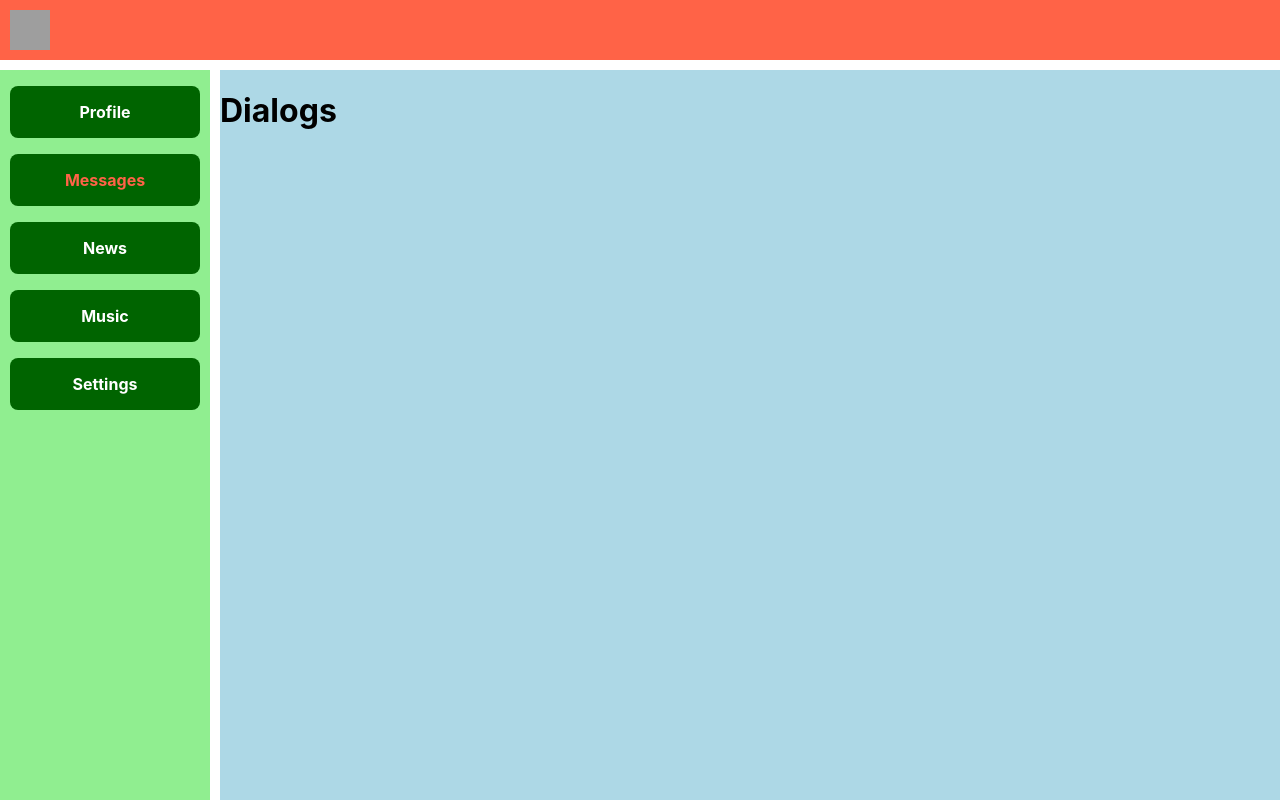
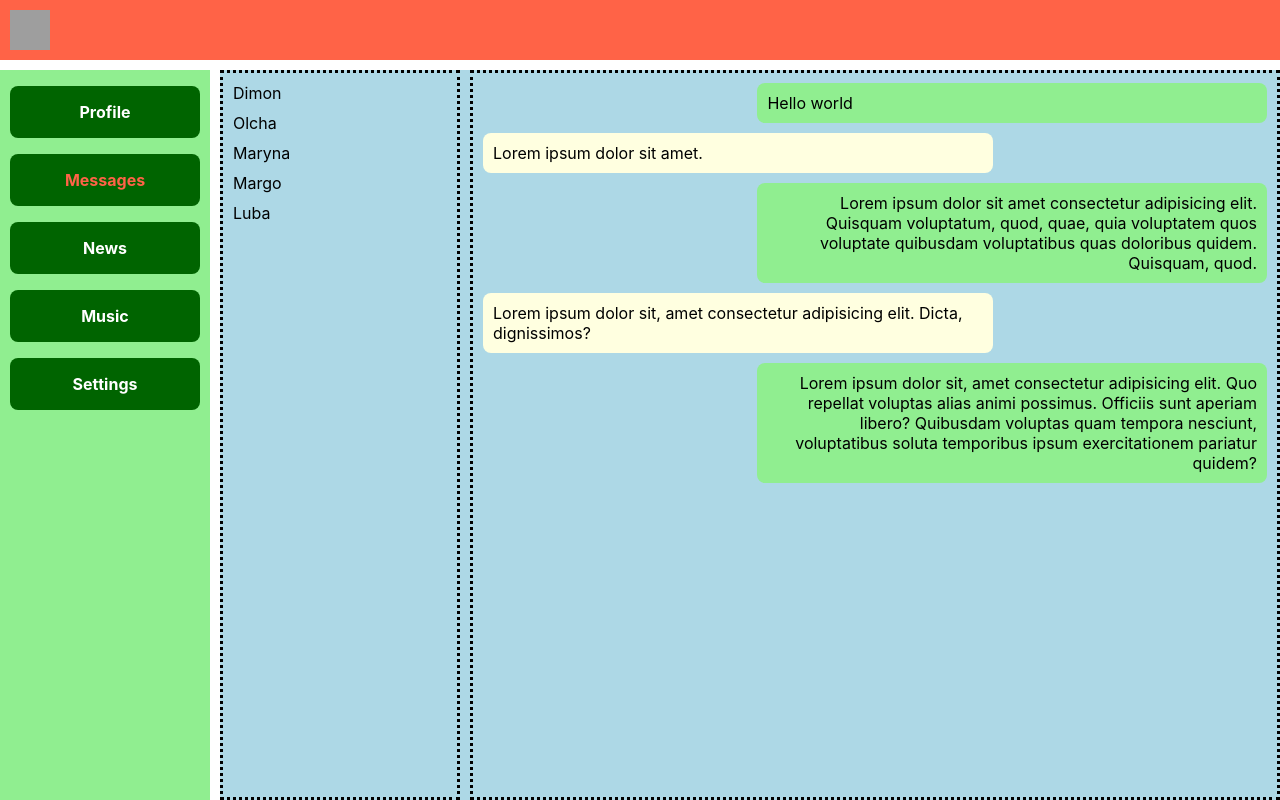
Before and after one commit to Odinokun/samurai-way, a React (Create React App) app: page /dialogs in a window 1280 px wide. Built offline with nearby package versions, Linux system fonts and the light colour scheme; grey boxes are pictures that could not be loaded.

Commit message:
feat: lesson#21 - completed

```diff
--- a/src/App.css
+++ b/src/App.css
@@ -19,7 +19,3 @@
   grid-area: content;
   background-color: lightblue;
 }
-
-/* a.active {
-  color: tomato;
-} */
--- a/src/components/Dialogs/Dialogs.module.css
+++ b/src/components/Dialogs/Dialogs.module.css
@@ -0,0 +1,42 @@
+.dialogs {
+  display: grid;
+  grid-template-columns: 250px 1fr;
+  height: 100%;
+}
+.dialogsItems {
+  display: flex;
+  flex-direction: column;
+  border: 3px dotted black;
+  margin-right: 10px;
+  padding: 10px;
+  flex: none;
+}
+
+.dialog {
+  display: flex;
+  align-items: center;
+  margin-bottom: 10px;
+}
+
+.messages {
+  display: flex;
+  flex-direction: column;
+  border: 3px dotted black;
+  padding: 10px;
+}
+
+.message {
+  display: flex;
+  align-items: center;
+  margin-bottom: 10px;
+  width: 65%;
+  background-color: lightyellow;
+  padding: 10px;
+  border-radius: 8px;
+}
+
+.message:nth-child(odd) {
+  background-color: lightgreen;
+  margin-left: auto;
+  text-align: right;
+}
--- a/src/components/Dialogs/Dialogs.tsx
+++ b/src/components/Dialogs/Dialogs.tsx
@@ -1,11 +1,37 @@
 import React, { FC } from 'react';
+import s from './Dialogs.module.css';
 
 interface IProps {}
 
 export const Dialogs: FC<IProps> = () => {
   return (
-    <div>
-      <h1>Dialogs</h1>
+    <div className={s.dialogs}>
+      <div className={s.dialogsItems}>
+        <div className={s.dialog}>Dimon</div>
+        <div className={s.dialog}>Olcha</div>
+        <div className={s.dialog}>Maryna</div>
+        <div className={s.dialog}>Margo</div>
+        <div className={s.dialog}>Luba</div>
+      </div>
+      <div className={s.messages}>
+        <div className={s.message}>Hello world</div>
+        <div className={s.message}>Lorem ipsum dolor sit amet.</div>
+        <div className={s.message}>
+          Lorem ipsum dolor sit amet consectetur adipisicing elit. Quisquam
+          voluptatum, quod, quae, quia voluptatem quos voluptate quibusdam
+          voluptatibus quas doloribus quidem. Quisquam, quod.
+        </div>
+        <div className={s.message}>
+          Lorem ipsum dolor sit, amet consectetur adipisicing elit. Dicta,
+          dignissimos?
+        </div>
+        <div className={s.message}>
+          Lorem ipsum dolor sit, amet consectetur adipisicing elit. Quo repellat
+          voluptas alias animi possimus. Officiis sunt aperiam libero? Quibusdam
+          voluptas quam tempora nesciunt, voluptatibus soluta temporibus ipsum
+          exercitationem pariatur quidem?
+        </div>
+      </div>
     </div>
   );
 };
```
